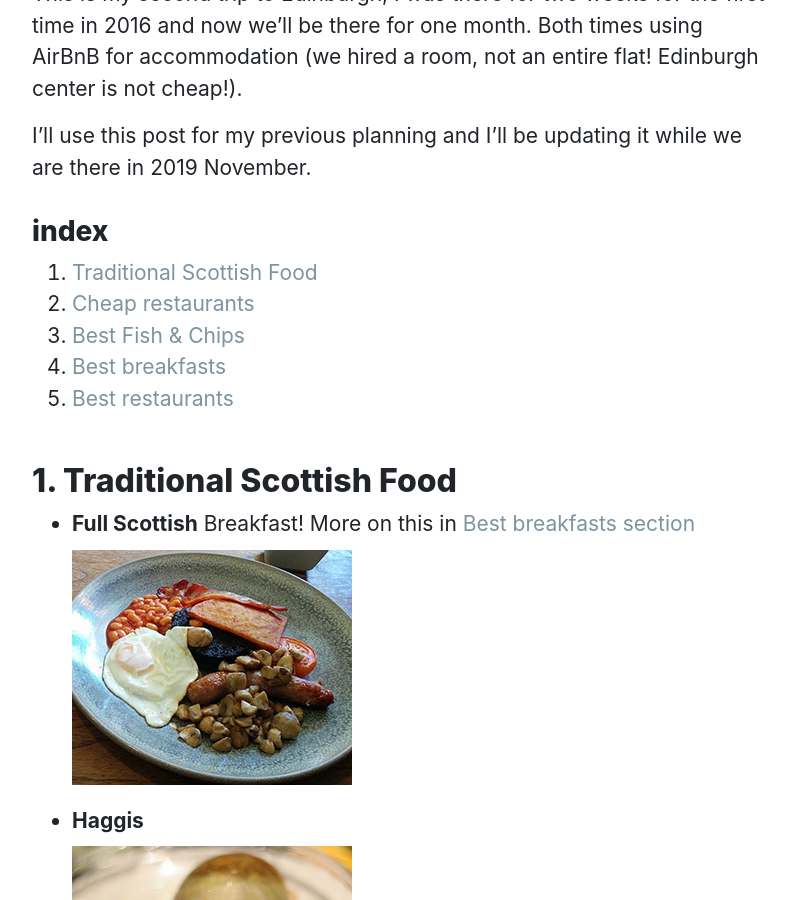
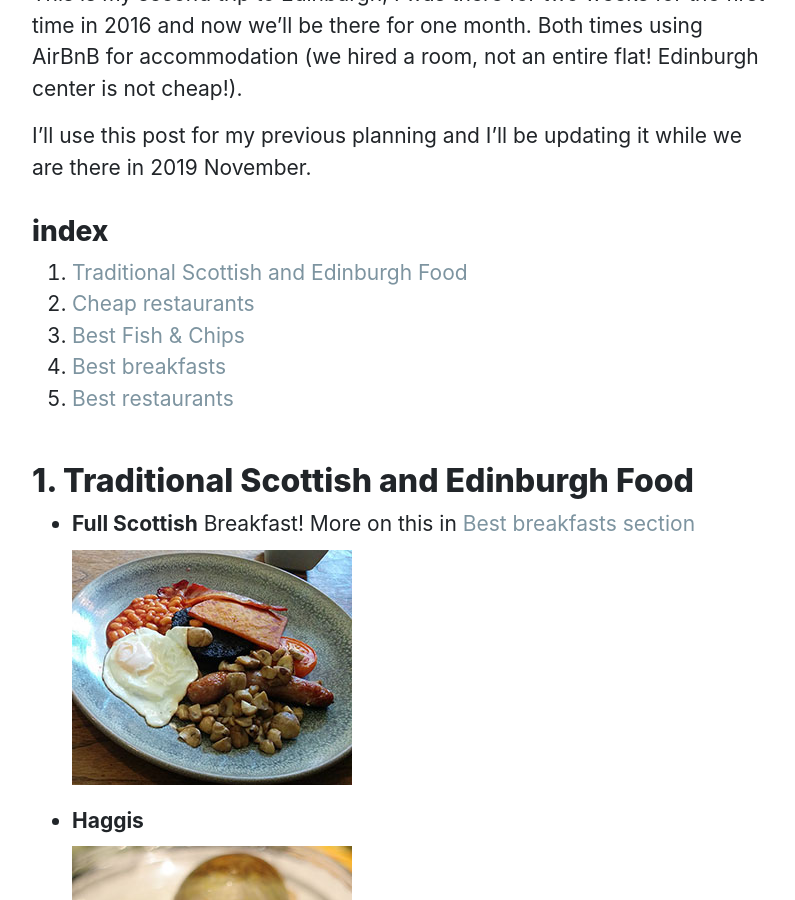
Before and after one commit to montes/montes.github.io, a Jekyll site: the page built from _posts/2019-10-27-edinburgh-as-digital-nomad.md, in a window 1280 px wide and 900 px high, scrolled down 445 px. Shown: the whole window, without its empty margins (238-1033 px from the left). Built offline with Jekyll 4.4.1, drawn with Linux system fonts in a browser that asks for light colours; comment, search, counter and statistics services are not loaded.

Commit message:
Title fix

```diff
--- a/_posts/2019-10-27-edinburgh-as-digital-nomad.md
+++ b/_posts/2019-10-27-edinburgh-as-digital-nomad.md
@@ -15,13 +15,13 @@ I'll use this post for my previous planning and I'll be updating it while we are
 
 ### index
 
-1. [Traditional Scottish Food](#1-traditional-scottish-food)
+1. [Traditional Scottish and Edinburgh Food](#1-traditional-scottish-and-edinburgh-food)
 1. [Cheap restaurants](#2-cheap-restaurants)
 1. [Best Fish & Chips](#3-best-fish-chips)
 1. [Best breakfasts](#4-best-breakfasts)
 1. [Best restaurants](#5-best-restaurants)
 
-## 1. Traditional Scottish Food
+## 1. Traditional Scottish and Edinburgh Food
 * **Full Scottish** Breakfast! More on this in [Best breakfasts section](#4-best-breakfasts)
 ![Full Scottish](/assets/images/traditional-scottish-food-full-scottish.jpg "Full Scottish")
 * **Haggis**
```
